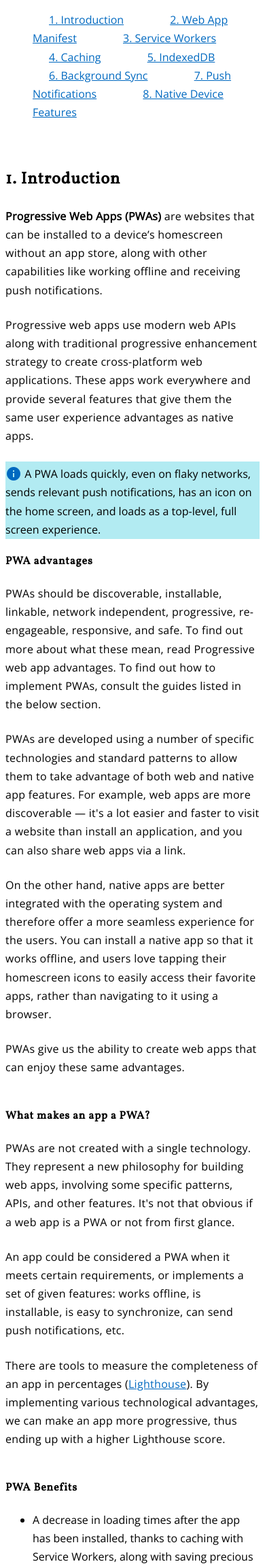
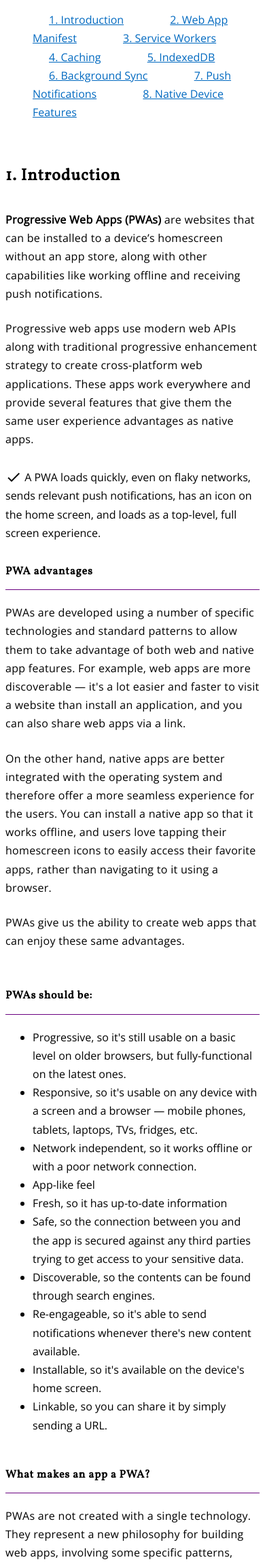
Before and after one commit to gabycasper007/how-to-pwa, a PHP site: page / in a window 390 px wide. Shown: the part 356-2657 px from the top of the page at 68% size. Run offline with PHP 8.4, Linux system fonts and the light colour scheme; some libraries are stand-ins or nearby versions.

Commit message:
Index, Style, Responsive

```diff
--- a/public/css/style.css
+++ b/public/css/style.css
@@ -23,13 +23,15 @@ h6 {
   font-family: "Vollkorn";
 }
 h2 {
-  margin-bottom: 20px;
+  margin: 15px 0 30px;
   letter-spacing: 1px;
 }
 h4 {
-  padding-top: 20px;
+  padding-top: 30px;
   margin: 0 0 20px;
   letter-spacing: 0.8px;
+  border-bottom: 1px solid var(--primary-dark);
+  padding-bottom: 12px;
 }
 p {
   margin-bottom: 1.5rem;
@@ -161,19 +163,19 @@ footer {
 
 .page-link {
   color: var(--white);
-  background-color: var(--primary-light);
-  border-color: var(--primary);
+  background-color: var(--secondary-dark);
+  border-color: var(--secondary-dark);
 }
 .page-link:hover {
   color: var(--white);
   text-decoration: none;
-  background-color: var(--primary);
-  border-color: var(--primary-dark);
+  background-color: var(--secondary);
+  border-color: var(--secondary-dark);
 }
 .page-link:focus {
   z-index: 2;
   outline: 0;
-  box-shadow: 0 0 0 0.2rem rgba(156, 39, 176, 0.25);
+  box-shadow: 0 0 0 0.2rem rgba(0, 105, 192, 0.25);
 }
 pre[class*="language-"] > code {
   border-left: 10px solid var(--secondary-dark, lightblue);
@@ -199,3 +201,14 @@ pre[class*="language-"] > code {
 .btn.btn-raised.btn-primary:hover {
   background: var(--secondary) !important;
 }
+
+/* Large devices (desktops, 992px and up) */
+@media (min-width: 992px) {
+  h4 {
+    padding-right: 50px;
+    display: inline-block;
+  }
+  pre[class*="language-"] {
+    margin-bottom: 30px;
+  }
+}
--- a/public/index.php
+++ b/public/index.php
@@ -7,8 +7,8 @@
           <strong>Progressive Web Apps (PWAs)</strong> are websites that can be installed to a device’s homescreen without an app store, along with other capabilities like working offline and receiving push notifications.
         </p>
         <p>Progressive web apps use modern web APIs along with traditional progressive enhancement strategy to create cross-platform web applications. These apps work everywhere and provide several features that give them the same user experience advantages as native apps. </p>
-        <div class="alert alert-primary" role="alert">
-            <i class="material-icons"> info </i>
+        <div class="alert alert-info" role="alert">
+            <i class="material-icons"> done </i>
 
             A PWA loads quickly, even on flaky networks, sends relevant push
         notifications, has an icon on the home screen, and loads as a
@@ -17,17 +17,34 @@
 
         <h4>PWA advantages</h4>
 
-        <p>PWAs should be discoverable, installable, linkable, network independent, progressive, re-engageable, responsive, and safe. To find out more about what these mean, read Progressive web app advantages. To find out how to implement PWAs, consult the guides listed in the below section.</p>
         <p>PWAs are developed using a number of specific technologies and standard patterns to allow them to take advantage of both web and native app features. For example, web apps are more discoverable — it's a lot easier and faster to visit a website than install an application, and you can also share web apps via a link.</p>
         <p>On the other hand, native apps are better integrated with the operating system and therefore offer a more seamless experience for the users. You can install a native app so that it works offline, and users love tapping their homescreen icons to easily access their favorite apps, rather than navigating to it using a browser.</p>
         <p>PWAs give us the ability to create web apps that can enjoy these same advantages.</p>
+
+        <h4>PWAs should be:</h4>
+        <ul>
+          <li>Progressive, so it's still usable on a basic level on older browsers, but fully-functional on the latest ones.</li>
+          <li>Responsive, so it's usable on any device with a screen and a browser — mobile phones, tablets, laptops, TVs, fridges, etc.</li>
+          <li>Network independent, so it works offline or with a poor network connection.</li>
+          <li>App-like feel</li>
+          <li>Fresh, so it has up-to-date information</li>
+          <li>Safe, so the connection between you and the app is secured against any third parties trying to get access to your sensitive data.</li>
+          <li>Discoverable, so the contents can be found through search engines.</li>
+          <li>Re-engageable, so it's able to send notifications whenever there's new content available.</li>
+          <li>Installable, so it's available on the device's home screen.</li>
+          <li>Linkable, so you can share it by simply sending a URL.</li>
+        </ul>
 
         <h4>What makes an app a PWA?</h4>
 
         <p>PWAs are not created with a single technology. They represent a new philosophy for building web apps, involving some specific patterns, APIs, and other features. It's not that obvious if a web app is a PWA or not from first glance. </p>
         <p>An app could be considered a PWA when it meets certain requirements, or implements a set of given features: works offline, is installable, is easy to synchronize, can send push notifications, etc.</p>
 
-        <p>There are tools to measure the completeness of an app in percentages (<a href="https://developers.google.com/web/tools/lighthouse/" target="_blank">Lighthouse</a>). By implementing various technological advantages, we can make an app more progressive, thus ending up with a higher Lighthouse score.</p>
+        <div class="alert alert-info" role="alert">
+            <i class="material-icons"> done </i>
+
+            There are tools to measure the completeness of an app in percentages (<a href="https://developers.google.com/web/tools/lighthouse/" target="_blank">Lighthouse</a>). By implementing various technological advantages, we can make an app more progressive, thus ending up with a higher Lighthouse score.
+        </div>
 
         <h4>PWA Benefits</h4>
 
@@ -46,8 +63,6 @@
 
         <p>The key ingredient required for PWAs is service worker support. Thankfully service workers are now supported on all major browsers on desktop and mobile.</p>
 
-        <p>Other features such as Web App Manifest, Push, Notifications, and Add to Home Screen functionality have wide support too. Currently Safari has limited support for Web App Manifest and Add to Home Screen and no support for web push notifications.</p>
-
         <p>
             <div class="alert alert-danger" role="alert">
             <i class="material-icons"> warning </i>
@@ -55,7 +70,14 @@
             </div>
         </p>
 
-        <p>Even though some functionalities are not supported in all browsers yet, bit by bit successful patterns are brought from Android/iOS onto the web, while still retaining what makes the web great!</p>
+        <p>Other features such as Web App Manifest, Push, Notifications, and Add to Home Screen functionality have wide support too. Currently Safari has limited support for Web App Manifest and Add to Home Screen and no support for web push notifications.</p>
+        <p>
+          <div class="alert alert-info" role="alert">
+            <i class="material-icons"> done </i>
+            Browser support for different functionalities can be checked using <a href="https://caniuse.com" target="_blank">Can I use</a> website. Example below.
+            </div>
+        </p>
+
 
         <figure class="figure">
           <a href="https://caniuse.com/#feat=web-app-manifest" target="_blank">
@@ -63,29 +85,21 @@
           <figcaption class="figure-caption"><a href="https://caniuse.com/#feat=web-app-manifest" target="_blank">Web App Manifest Browser Support</a></figcaption>
         </figure>
 
-        <button
-          type="button"
-          class="btn btn-primary btn-raised"
-          data-toggle="snackbar"
-          data-content="Free fried chicken here! <a href='https://example.org' class='btn btn-info'>Check it out</a>"
-          data-html-allowed="true"
-          data-timeout="0"
-        >
-          Snackbar
-        </button>
+        <p>Even though some functionalities are not supported in all browsers yet, bit by bit successful patterns are brought from Android/iOS onto the web, while still retaining what makes the web great!</p>
 
-        <ul>
-          <li>Progressive</li>
-          <li>Responsive</li>
-          <li>Connectivity independent</li>
-          <li>App-like</li>
-          <li>Fresh</li>
-          <li>Safe</li>
-          <li>Discoverable</li>
-          <li>Re-engageable</li>
-          <li>Installable</li>
-          <li>Linkable</li>
-        </ul>
+        <h4>Methodology</h4>
+
+        <p>A PWA is improving the user experiance by loading a minimal user interface as soon as possible and then caching it so it is available offline for subsequent visits before then loading all the contents of the app.</p>
+
+        <p>
+          <div class="alert alert-info" role="alert">
+            <i class="material-icons"> done </i>
+            That way, the next time someone visits the app from the device, the UI loads from the cache immediately and any new content is requested from the server (if it isn’t available in the cache already).
+            </div>
+        </p>
+
+        <p>This feels fast as the user sees "something" instantly, instead of a loading spinner or a blank page. It also allows the website to be accessible offline if the network connection is not available.</p>
+        <p>We can control what is requested from the server and what is retrieved from the cache with a service worker. This caches the app shell and manages the dynamic content in a way that greatly improves the performance.</p>
 
         <nav aria-label="Page navigation example">
               <ul class="pagination clearfix">
--- a/public/web-app-manifest/index.php
+++ b/public/web-app-manifest/index.php
@@ -9,8 +9,8 @@
         <em>(such as its name, author, icon, and description)</em> in a JSON text file.
         </p>
         <p>
-            <div class="alert alert-primary" role="alert">
-            <i class="material-icons"> info </i>
+            <div class="alert alert-info" role="alert">
+            <i class="material-icons"> done </i>
             The manifest informs details for websites installed on the homescreen of a device, providing users with quicker access and a richer experience
             </div>
         </p>
```
Also changed, not shown: public/service-workers/index.php (+6 -2 lines). Lines whose indentation alone changed are shown as unchanged.
